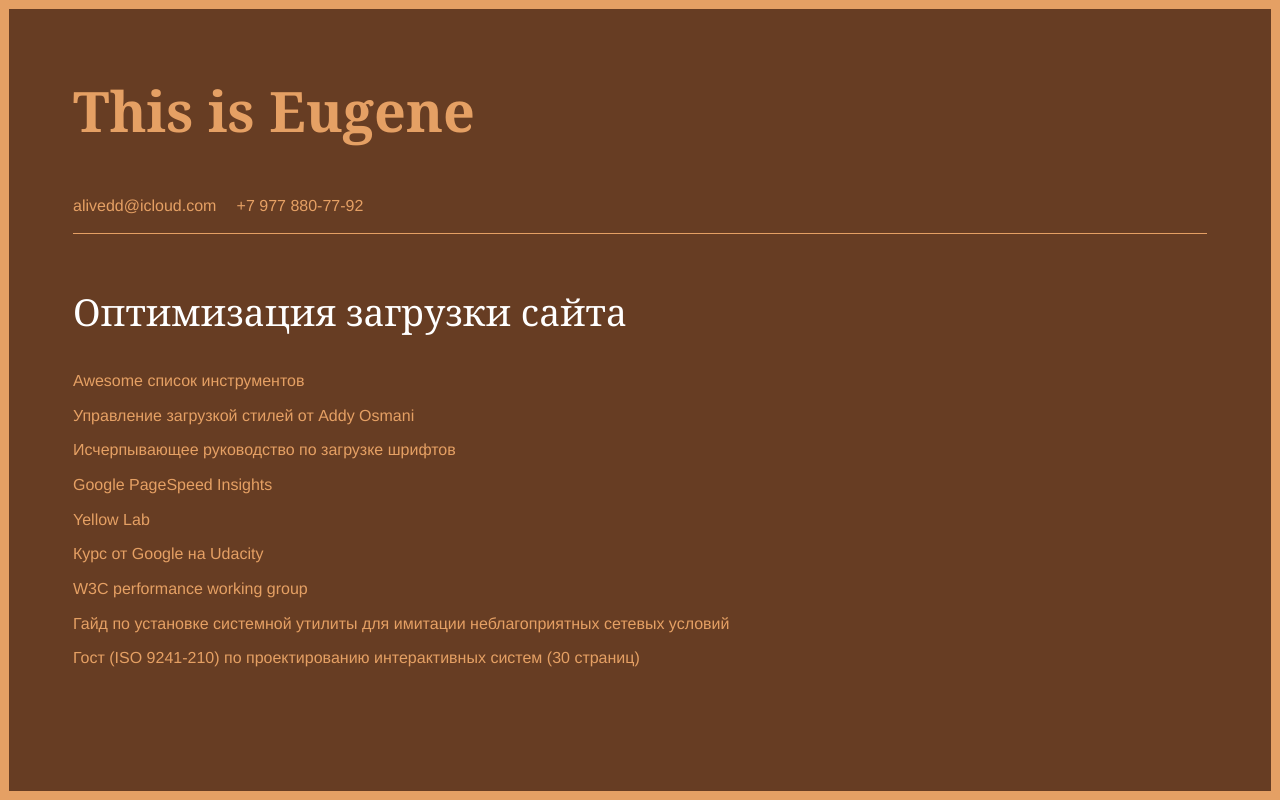
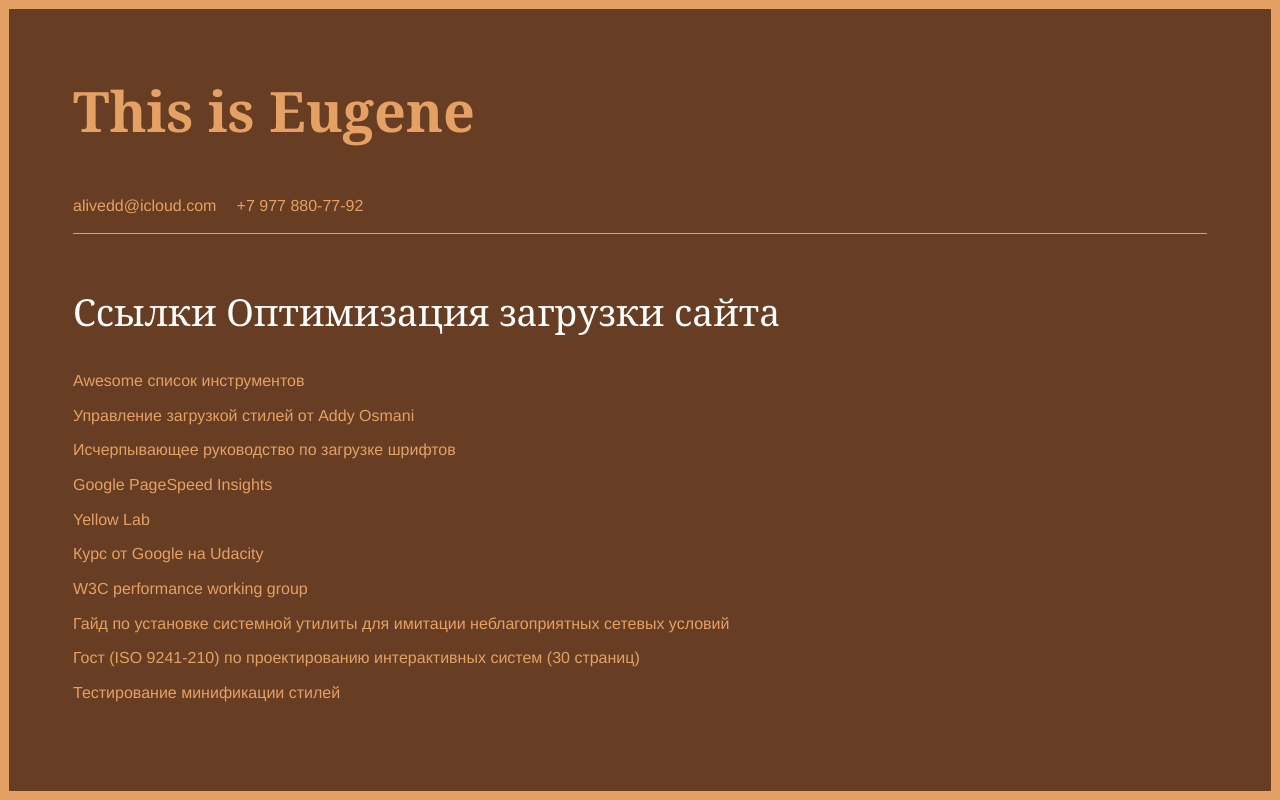
Before and after one commit to AliveDD/alivedd, a website: page index.html in a window 1280 px wide. Drawn offline with Linux system fonts and the light colour scheme.

Commit message:
stylesheet to head

```diff
--- a/index.html
+++ b/index.html
@@ -3,6 +3,7 @@
 <head>
     <meta charset="UTF-8">
     <title>Балашов Евгений Александрович</title>
+    <link rel="stylesheet" href="static/main.css">
 </head>
 <body id="body">
     <div class="page">
@@ -16,7 +17,7 @@
             </a>
         </div>
         <section class="web-speed">
-          <h2>Оптимизация загрузки сайта</h2>
+          <h2>Ссылки Оптимизация загрузки сайта</h2>
           <ul>
             <li><a target="_blank"
                 href="https://github.com/mwarkentin/awesome-wpo">
@@ -56,11 +57,12 @@
                 href="http://standard.gost.ru/wps/wcm/connect/d661e080413f5db8a4e9fe7ab9890bef/GOST_R_ISO_9241-210-2012.pdf?MOD=AJPERES">
                 Гост (ISO 9241-210) по проектированию интерактивных систем (30 страниц)
             </a></li>
+            <li><a target="_blank"
+                href="https://goalsmashers.github.io/css-minification-benchmark/">
+                Тестирование минификации стилей
+            </a></li>
           </ul>
         </section>
     </div>
-
-    <!-- assets -->
-    <link rel="stylesheet" href="static/main.css">
 </body>
 </html>
```
